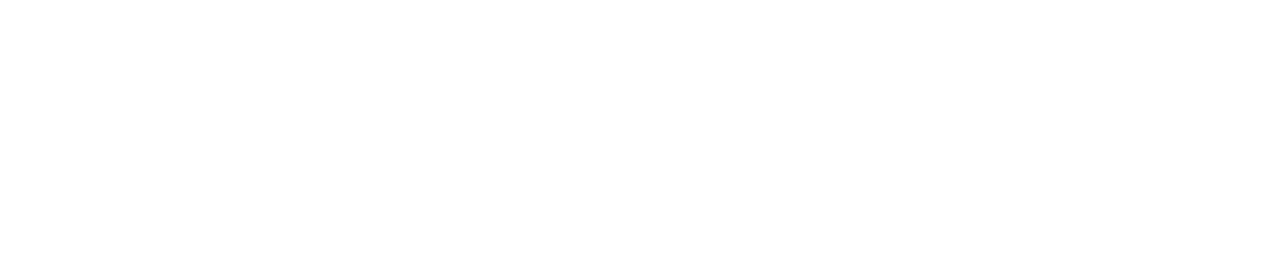
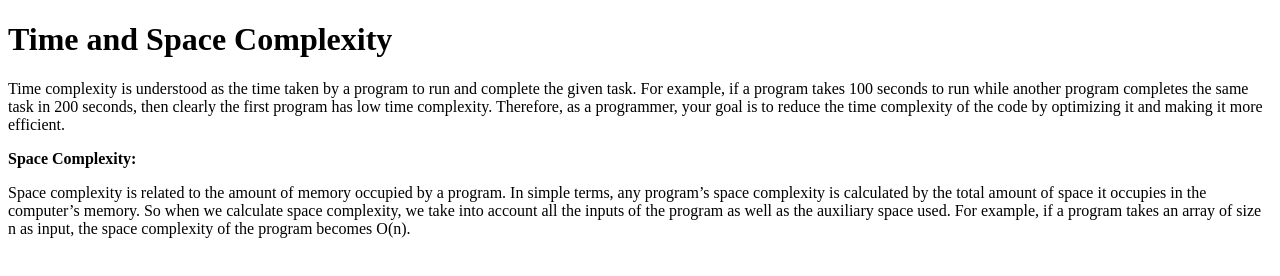
Before and after one commit to acciojob/time-and-space-complexity-JYOTIPATIL-hub, a website: page main.html in a window 1280 px wide. Drawn offline with Linux system fonts and the light colour scheme.

Commit message:
created a submission

```diff
--- a/main.html
+++ b/main.html
@@ -8,6 +8,17 @@
 
 <body>
 	<!-- the entire body must be written by student -->
+   <h1>Time and Space Complexity </h1>
+ <p>Time complexity is understood as the time taken by a program to run and complete the given task. For example, if a program takes 100 seconds to run while another program completes the same task in 200 seconds, then clearly the first program has low time complexity. Therefore, as a programmer, your goal is to reduce the time complexity of the code by optimizing it and making it more efficient.</p>
+<b>Space Complexity:</b><p>Space complexity is related to the amount of memory occupied by a program. In simple terms, any program’s space complexity is calculated by the total amount of space it occupies in the computer’s memory. So when we calculate space complexity, we take into account all the inputs of the program as well as the auxiliary space used. For example, if a program takes an array of size n as input, the space complexity of the program becomes O(n).
+
+</p>
+
+
+
+
+
+
     <script type="text/javascript" src="./script.js">
 </script>
 
```
